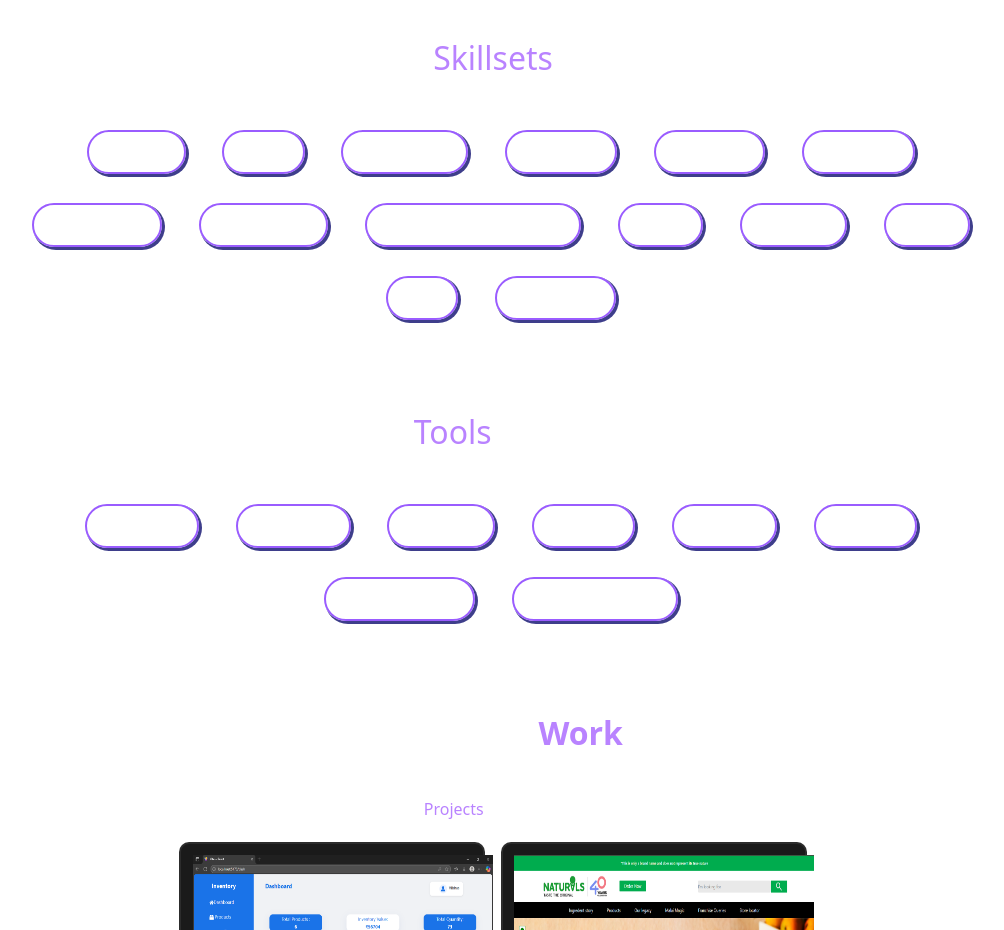
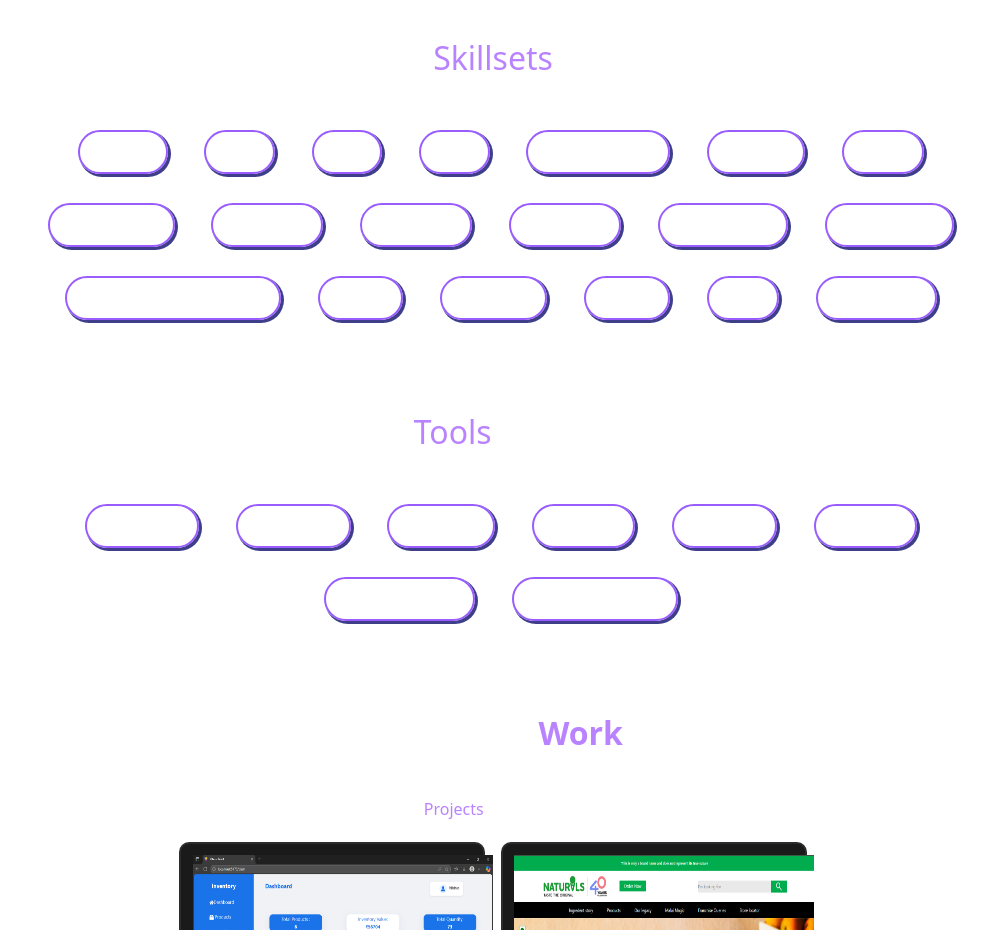
Before and after one commit to vibhasJayavantNatekar/Personal-Portfolio, a React (Vite) app: page / in a window 1280 px wide. Shown: the part 1300-2230 px from the top of the page, without its empty margins (147-1151 px from the left). Built offline with nearby package versions, Linux system fonts and the light colour scheme.

Commit message:
Upasted my skills

```diff
--- a/src/components/SkillSets.jsx
+++ b/src/components/SkillSets.jsx
@@ -17,6 +17,15 @@ const SkillSets = () => {
             <div className="skillsets-wrapper">
                 <h1 className='skill-heading' ><span className='name'>Skillsets</span></h1>
                 <div className="skill-container">
+
+                     <h2 className='skil-badge' ><span></span> <span>Gen AI</span> </h2>
+                     <h2 className='skil-badge' ><span></span> <span>LLM</span> </h2>
+                     <h2 className='skil-badge' ><span></span> <span>RAG</span> </h2>
+                     <h2 className='skil-badge' ><span></span> <span>LLM</span> </h2>
+                     <h2 className='skil-badge' ><span></span> <span>AI Integration</span> </h2>
+
+
+
 
                     <h2 className='skil-badge'>  <span><SiHtml5/></span> HTML</h2>
                     <h2 className='skil-badge'>  <span><SiCss3/></span> CSS</h2>
```
